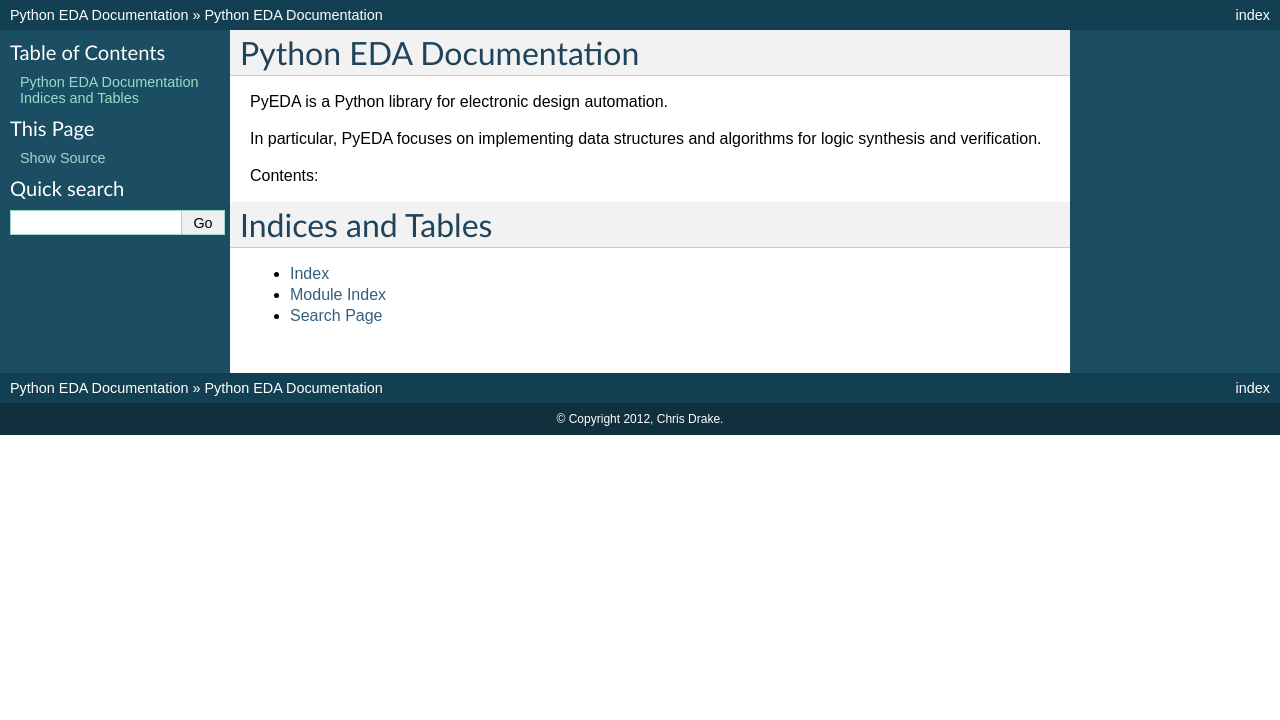
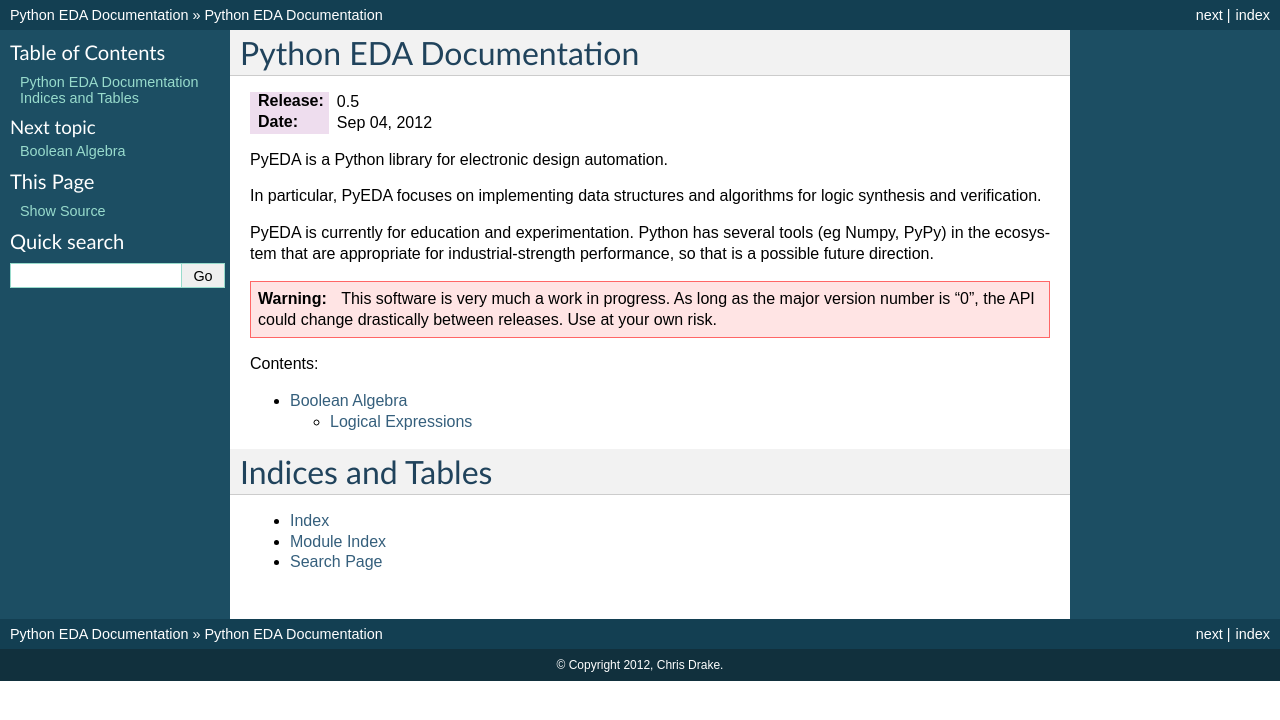
Before and after one commit to cjdrake/pyeda, a Sphinx documentation site: the page built from doc/source/index.rst, in a window 1280 px wide. Shown: the top 720 px of the page. Built offline with Sphinx 7.4.7, drawn with Linux system fonts in a browser that asks for light colours.

```diff
--- a/doc/source/conf.py
+++ b/doc/source/conf.py
@@ -49,9 +49,9 @@ copyright = '2012, Chris Drake'
 # built documents.
 #
 # The short X.Y version.
-version = '1.0'
+version = '0.5'
 # The full version, including alpha/beta/rc tags.
-release = '1.0'
+release = '0.5'
 
 # The language for content autogenerated by Sphinx. Refer to documentation
 # for a list of supported languages.
--- a/doc/source/index.rst
+++ b/doc/source/index.rst
@@ -2,16 +2,30 @@
 
 Python EDA Documentation
 ========================
+
+:Release: |version|
+:Date: |today|
 
 PyEDA is a Python library for electronic design automation.
 
 In particular, PyEDA focuses on implementing data structures and algorithms for
 logic synthesis and verification.
 
+PyEDA is currently for education and experimentation. Python has several tools
+(eg Numpy, PyPy) in the ecosystem that are appropriate for industrial-strength
+performance, so that is a possible future direction.
+
+.. WARNING::
+    This software is very much a work in progress. As long as the major version
+    number is "0", the API could change drastically between releases. Use at
+    your own risk.
+
 Contents:
 
 .. toctree::
    :maxdepth: 2
+
+   boolalg.rst
 
 
 Indices and Tables
```
Also changed, not shown: doc/source/boolalg.rst (added, +15 -0 lines).
